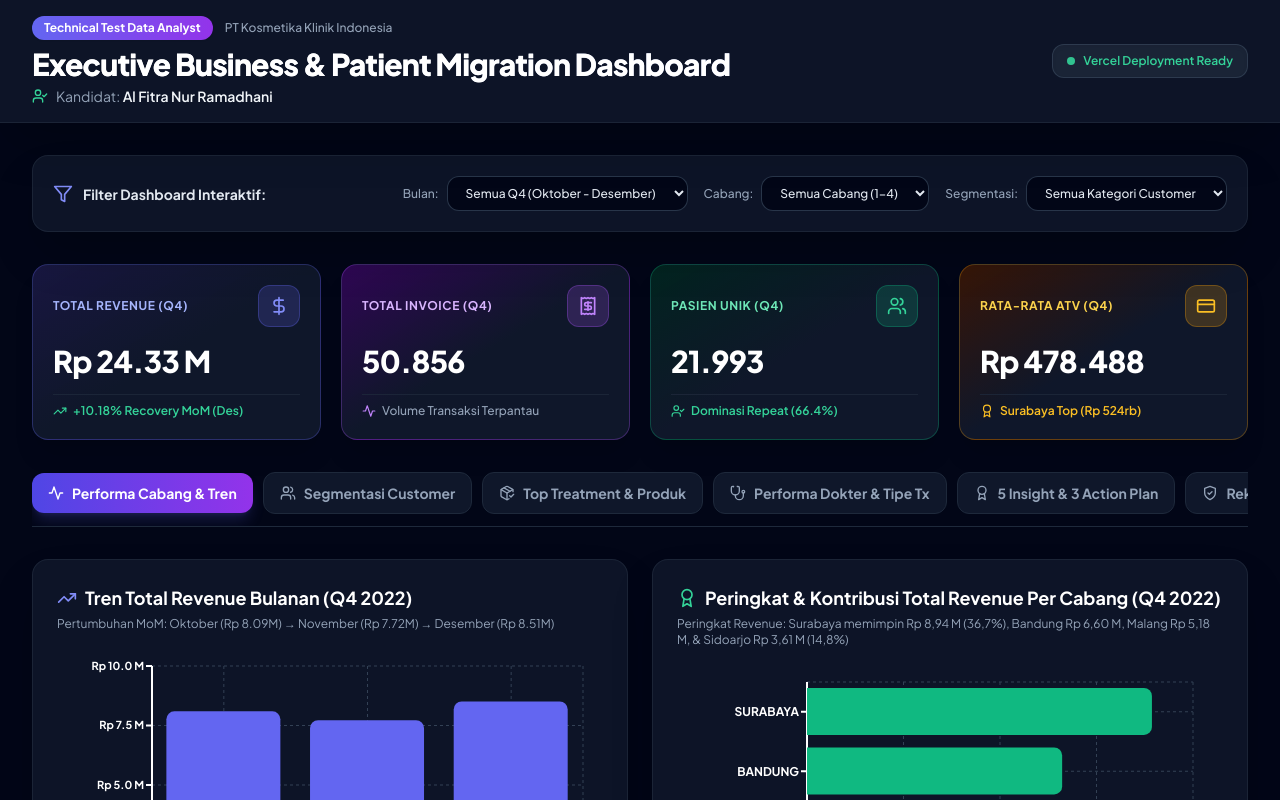
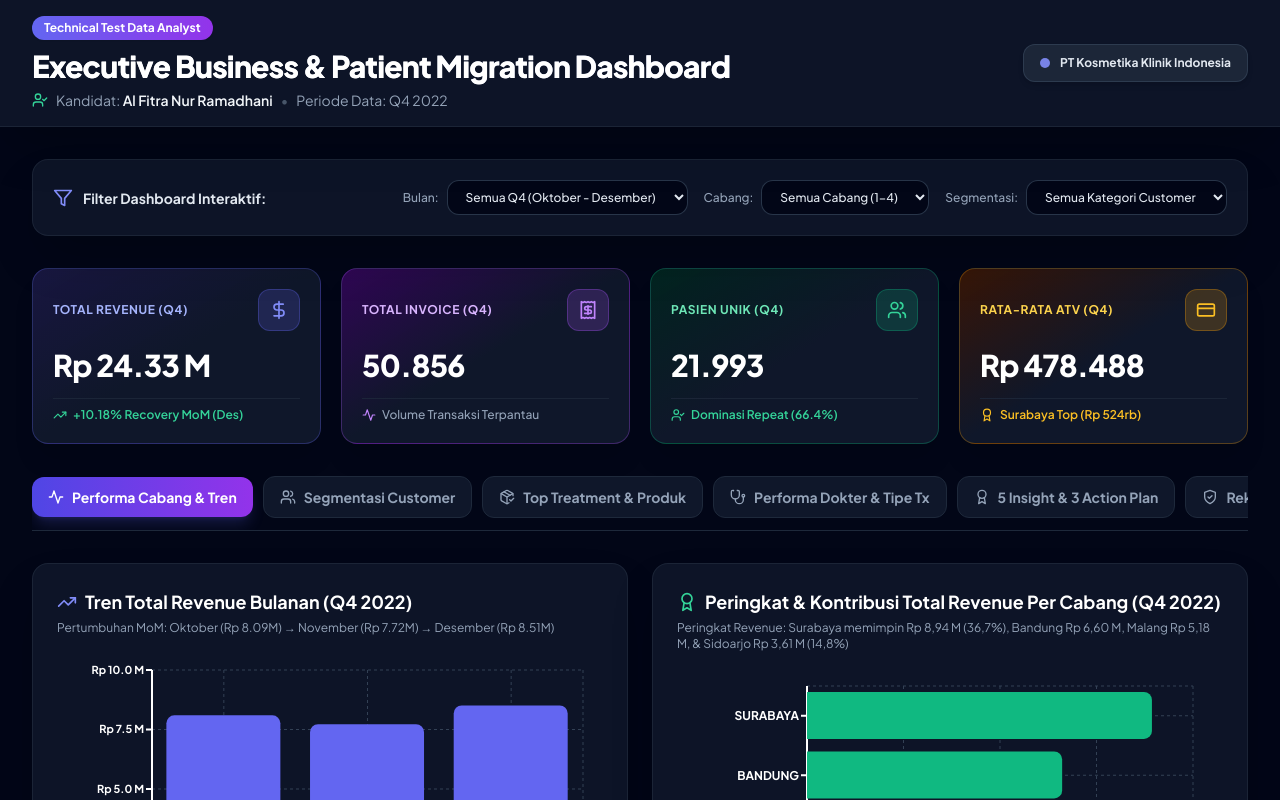
Before and after one commit to alfitranurr/kosmetika-klinik-data-analyst, a React (Vite) app in the folder dashboard/: page / in a window 1280 px wide. Shown: the top 800 px of the page. Built offline with nearby package versions, Linux system fonts and the light colour scheme.

Commit message:
style: update header layout and replace Vercel badge with PT Kosmetika Klinik Indonesia badge

```diff
--- a/dashboard/src/App.jsx
+++ b/dashboard/src/App.jsx
@@ -208,21 +208,22 @@ export default function App() {
               <span className="px-3 py-1 text-xs font-bold rounded-full bg-gradient-to-r from-indigo-500 to-purple-600 text-white shadow-sm">
                 Technical Test Data Analyst
               </span>
-              <span className="text-xs font-medium text-slate-400">PT Kosmetika Klinik Indonesia</span>
             </div>
-            <h1 className="text-2xl sm:text-3xl font-extrabold text-white tracking-tight mt-1.5 bg-gradient-to-r from-white via-slate-200 to-indigo-200 bg-clip-text text-transparent">
+            <h1 className="text-2xl sm:text-3xl font-extrabold text-white tracking-tight mt-2 bg-gradient-to-r from-white via-slate-200 to-indigo-200 bg-clip-text text-transparent">
               Executive Business & Patient Migration Dashboard
             </h1>
-            <p className="text-xs sm:text-sm text-slate-400 flex items-center gap-2 mt-1">
+            <p className="text-xs sm:text-sm text-slate-400 flex items-center gap-2 mt-1.5">
               <UserCheck className="w-4 h-4 text-emerald-400" />
               <span>Kandidat: <strong className="text-slate-100 font-semibold">Al Fitra Nur Ramadhani</strong></span>
+              <span className="text-slate-600">•</span>
+              <span className="text-slate-400">Periode Data: Q4 2022</span>
             </p>
           </div>
 
           <div className="flex items-center gap-3">
-            <span className="inline-flex items-center gap-2 px-3.5 py-2 rounded-xl bg-slate-800/80 border border-slate-700/80 text-xs font-semibold text-emerald-400 shadow-inner">
-              <span className="w-2 h-2 rounded-full bg-emerald-400 animate-pulse"></span>
-              Vercel Deployment Ready
+            <span className="inline-flex items-center gap-2.5 px-4 py-2.5 rounded-xl bg-slate-800/90 border border-slate-700/80 text-xs font-bold text-slate-200 shadow-md">
+              <span className="w-2.5 h-2.5 rounded-full bg-indigo-400 animate-pulse"></span>
+              PT Kosmetika Klinik Indonesia
             </span>
           </div>
         </div>
```
